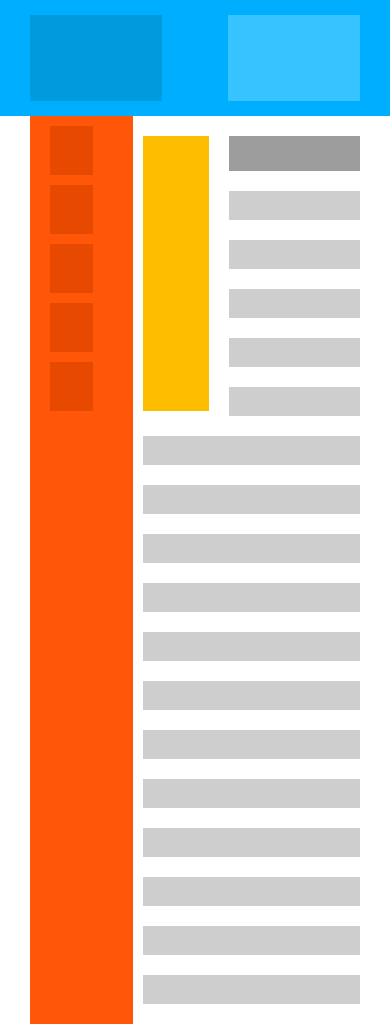
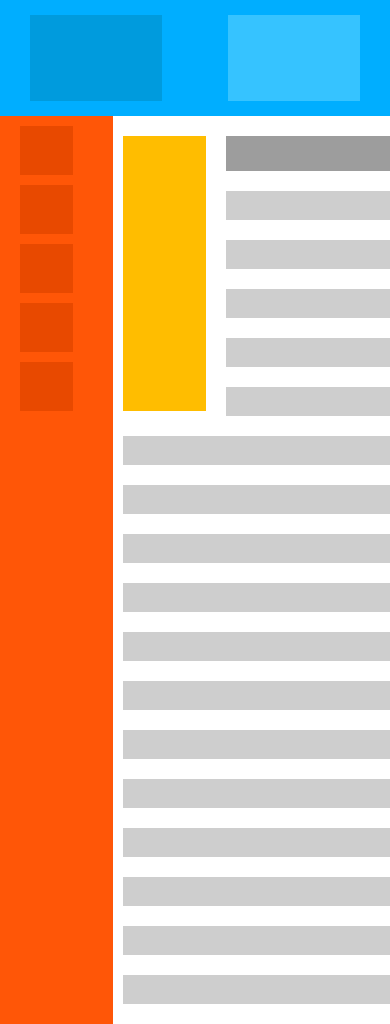
Before and after one commit to Kryhowetsky/RWD, a plain HTML site: page index.html in a window 390 px wide. Shown: the top 1024 px of the page. Drawn offline with nearby package versions, Linux system fonts and the light colour scheme.

Commit message:
remove padding in main cont

```diff
--- a/style.css
+++ b/style.css
@@ -144,10 +144,7 @@ body {
         padding-left: 30px;
         padding-right: 30px;
     }
-    .content-padding {
-        padding-left: 30px;
-        padding-right: 30px;
-    }
+
 }
 
 @media screen and (max-width: 375px) {
```
